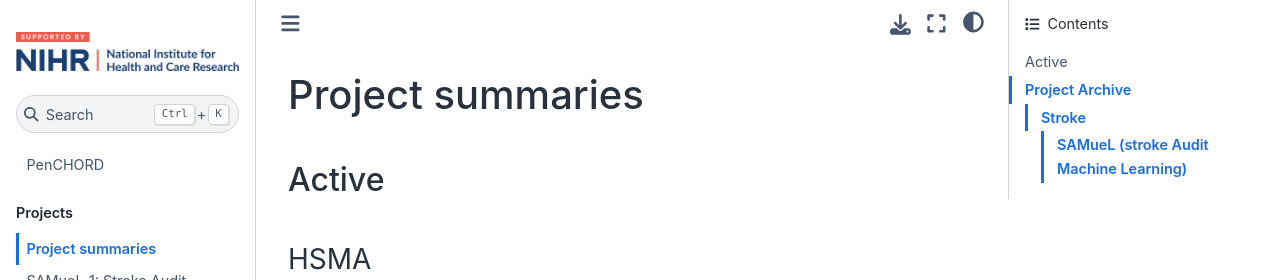
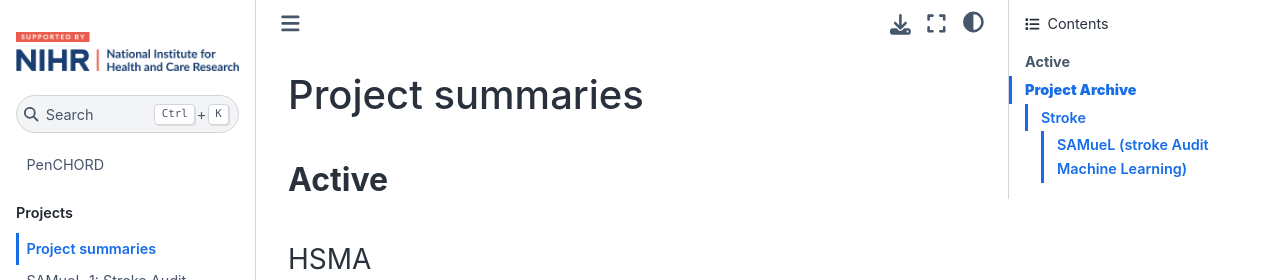
Before and after one commit to penchord/web, a Jupyter Book: the page built from project_pages/project_summaries.md, in a window 1280 px wide. Shown: the top 280 px of the page. Built offline with Jupyter Book 1.0.4 settings and Sphinx 7.4.7 and the Sphinx Book theme 1.1.4, drawn with Linux system fonts in a browser that asks for light colours.

```diff
--- a/project_pages/project_summaries.md
+++ b/project_pages/project_summaries.md
@@ -1,6 +1,6 @@
 # Project summaries
 
-## Active
+## **Active**
 
 ### HSMA
 
@@ -44,7 +44,7 @@ When someone has a stroke, they are first taken to hospital for emergency treatm
 
 BHF Stroke Data Science Catalyst: https://bhfdatasciencecentre.org/areas/stroke-data-science-catalyst/
 
-## Project Archive
+## **Project Archive**
 
 ### Stroke
 
```
Also changed, not shown: project_pages/samuel_1.md (+1 -1 lines).
